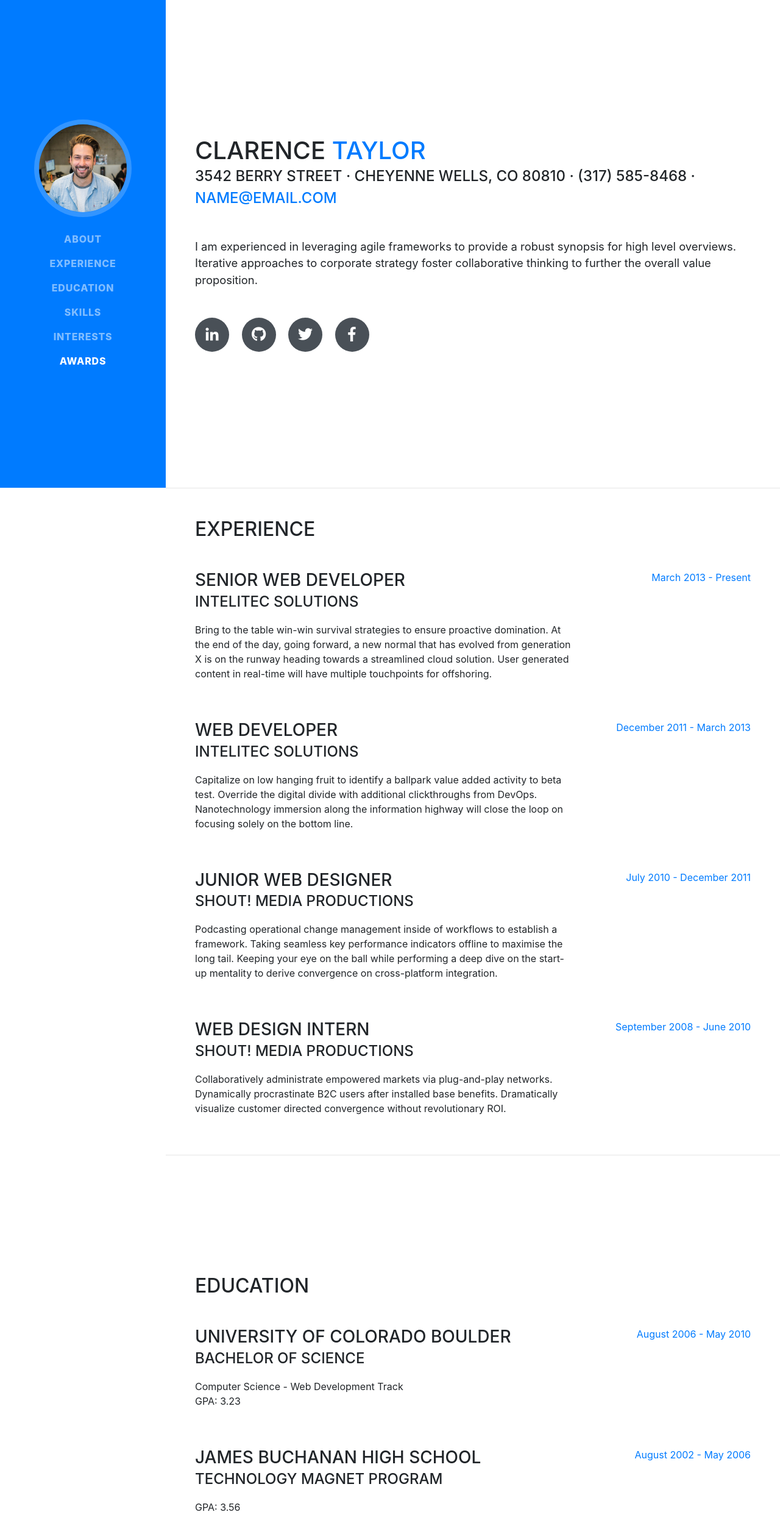
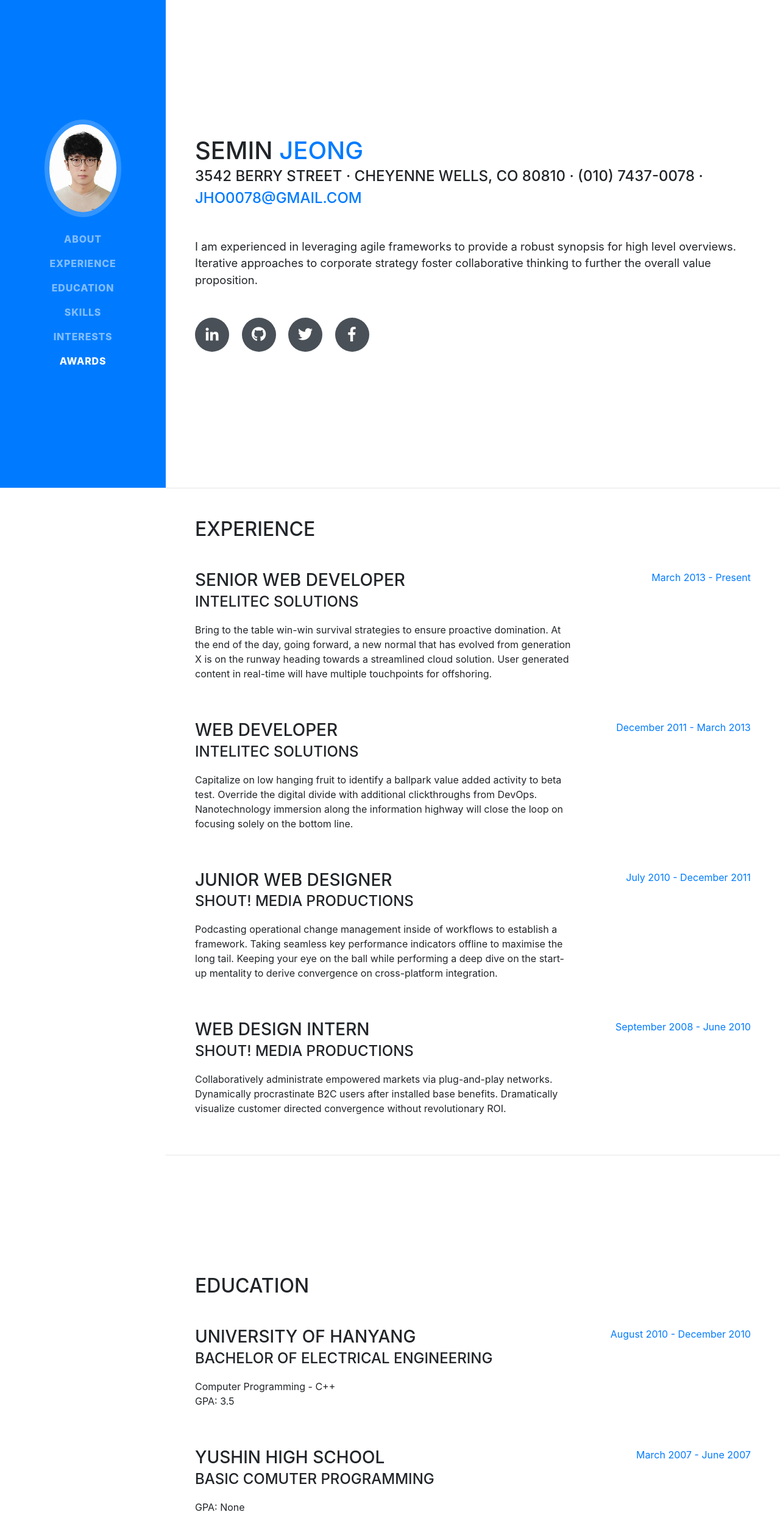
Before and after one commit to jho0078/jho0078.github.io, a website with bundled scripts: page index.html in a window 1280 px wide. Shown: the top 2516 px of the page at 61% size. Built offline with nearby package versions, Linux system fonts and the light colour scheme; a web font is replaced by a local one.

Commit message:
commit | 2019-01-23

```diff
--- a/index.html
+++ b/index.html
@@ -27,9 +27,9 @@
 
     <nav class="navbar navbar-expand-lg navbar-dark bg-primary fixed-top" id="sideNav">
       <a class="navbar-brand js-scroll-trigger" href="#page-top">
-        <span class="d-block d-lg-none">Clarence Taylor</span>
+        <span class="d-block d-lg-none">SEMIN JEONG</span>
         <span class="d-none d-lg-block">
-          <img class="img-fluid img-profile rounded-circle mx-auto mb-2" src="img/profile.jpg" alt="">
+          <img class="img-fluid img-profile rounded-circle mx-auto mb-2" src="img/my.JPG" alt="">
         </span>
       </a>
       <button class="navbar-toggler" type="button" data-toggle="collapse" data-target="#navbarSupportedContent" aria-controls="navbarSupportedContent" aria-expanded="false" aria-label="Toggle navigation">
@@ -63,18 +63,18 @@
 
       <section class="resume-section p-3 p-lg-5 d-flex d-column" id="about">
         <div class="my-auto">
-          <h1 class="mb-0">Clarence
-            <span class="text-primary">Taylor</span>
+          <h1 class="mb-0">SEMIN
+            <span class="text-primary">JEONG</span>
           </h1>
-          <div class="subheading mb-5">3542 Berry Street · Cheyenne Wells, CO 80810 · (317) 585-8468 ·
-            <a href="mailto:name@email.com">name@email.com</a>
+          <div class="subheading mb-5">3542 Berry Street · Cheyenne Wells, CO 80810 · (010) 7437-0078 ·
+            <a href="mailto:jho0078@gmail.com">jho0078@gmail.com</a>
           </div>
           <p class="lead mb-5">I am experienced in leveraging agile frameworks to provide a robust synopsis for high level overviews. Iterative approaches to corporate strategy foster collaborative thinking to further the overall value proposition.</p>
           <div class="social-icons">
             <a href="#">
               <i class="fab fa-linkedin-in"></i>
             </a>
-            <a href="#">
+            <a href="https://github.com/jho0078/til">
               <i class="fab fa-github"></i>
             </a>
             <a href="#">
@@ -149,24 +149,24 @@
 
           <div class="resume-item d-flex flex-column flex-md-row mb-5">
             <div class="resume-content mr-auto">
-              <h3 class="mb-0">University of Colorado Boulder</h3>
-              <div class="subheading mb-3">Bachelor of Science</div>
-              <div>Computer Science - Web Development Track</div>
-              <p>GPA: 3.23</p>
+              <h3 class="mb-0">University of Hanyang</h3>
+              <div class="subheading mb-3">Bachelor of Electrical Engineering</div>
+              <div>Computer Programming - C++</div>
+              <p>GPA: 3.5</p>
             </div>
             <div class="resume-date text-md-right">
-              <span class="text-primary">August 2006 - May 2010</span>
+              <span class="text-primary">August 2010 - December 2010</span>
             </div>
           </div>
 
           <div class="resume-item d-flex flex-column flex-md-row">
             <div class="resume-content mr-auto">
-              <h3 class="mb-0">James Buchanan High School</h3>
-              <div class="subheading mb-3">Technology Magnet Program</div>
-              <p>GPA: 3.56</p>
+              <h3 class="mb-0">Yushin High School</h3>
+              <div class="subheading mb-3">Basic comuter Programming</div>
+              <p>GPA: None</p>
             </div>
             <div class="resume-date text-md-right">
-              <span class="text-primary">August 2002 - May 2006</span>
+              <span class="text-primary">March 2007 - June 2007</span>
             </div>
           </div>
 
```
Also changed, not shown: img/jjSP.png (added), img/my.jpg (added).
